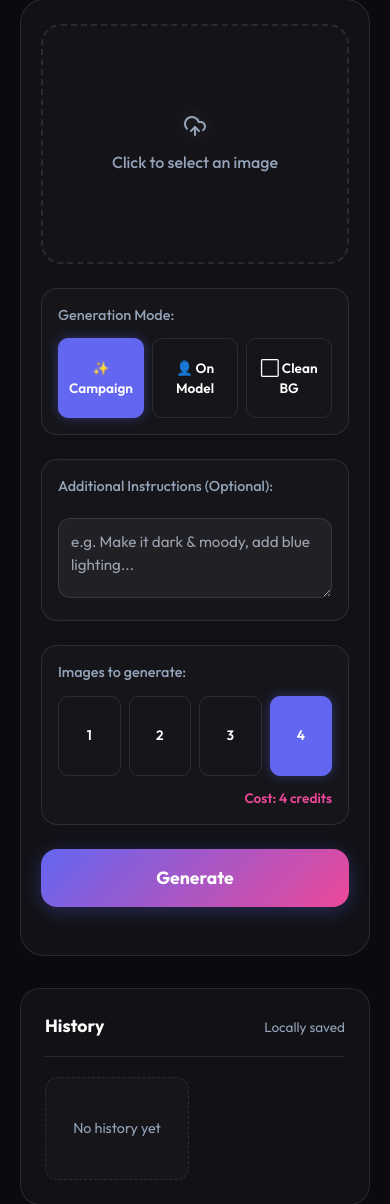
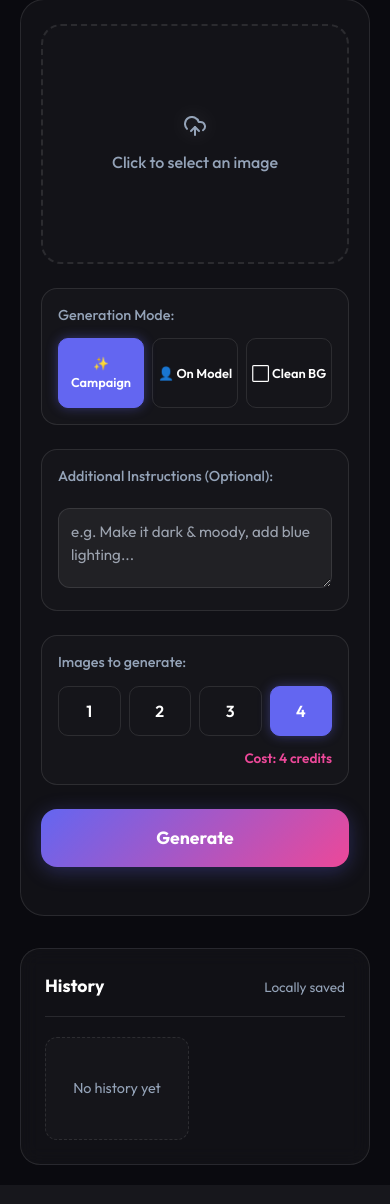
Before and after one commit to Akramzenibaa/AI-shooter-django, a Django app: page /app/ in a window 390 px wide. Shown: the part 269-1473 px from the top of the page. Run offline with Django 5.2, Linux system fonts and the light colour scheme; some libraries are stand-ins or nearby versions.

Commit message:
UI: Reduce image count button size on mobile

```diff
--- a/static/css/styles.css
+++ b/static/css/styles.css
@@ -860,9 +860,17 @@ body {
         justify-content: center;
         text-align: center;
         width: 100%;
-        min-height: 80px;
-        font-size: 0.85rem;
+        min-height: 70px;
+        /* Reduced from 80px */
+        font-size: 0.8rem;
         padding: 8px 4px;
+    }
+
+    .count-opt {
+        min-height: 50px !important;
+        /* Much smaller for just numbers */
+        font-size: 1rem !important;
+        /* Make the number itself clear but the button smaller */
     }
 }
 
```
